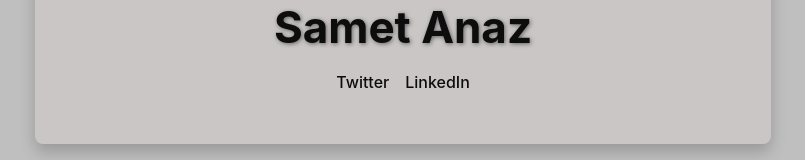
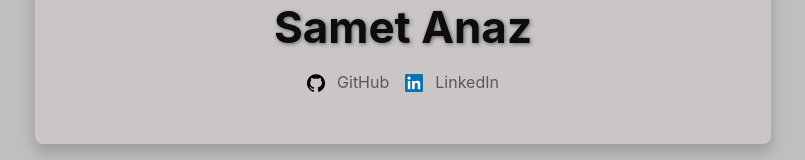
Before and after one commit to SametAnaz/beyond-samet, a Next.js app: page / in a window 1280 px wide. Shown: the part 125-285 px from the top of the page, without its empty margins (237-1042 px from the left). Built offline with nearby package versions, Linux system fonts and the light colour scheme.

Commit message:
logo added

```diff
--- a/pages/index.js
+++ b/pages/index.js
@@ -10,8 +10,36 @@ export default function Home() {
       <section className={styles.hero}>
         <h1>Samet Anaz</h1>
         <div className={styles.socialLinks}>
-          <Link href="/test">Twitter</Link>
-          <Link href="/test">LinkedIn</Link>
+          <a
+            href="https://github.com/SametAnaz"
+            target="_blank"
+            rel="noopener noreferrer"
+            className={styles.socialLink}
+          >
+            <img
+              src="/assets/images/github-mark.png"
+              alt="GitHub"
+              width={16}
+              height={16}
+              className={styles.socialIcon}
+            />
+            GitHub
+          </a>
+          <a
+            href="https://www.linkedin.com/in/samet-anaz-995349291/"
+            target="_blank"
+            rel="noopener noreferrer"
+            className={styles.socialLink}
+          >
+            <img
+              src="/assets/images/linkedin-logo.png"
+              alt="LinkedIn"
+              width={16}
+              height={16}
+              className={styles.socialIcon}
+            />
+            LinkedIn
+          </a>
         </div>
       </section>
 
@@ -34,8 +62,8 @@ export default function Home() {
             Merhaba! Ben Samet, şu anda üniversite 3. sınıf Bilgisayar Mühendisliği öğrencisiyim.
             Bu yazıda sizlerle hem kendimi nasıl geliştirdiğimi hem de bu süreçte edindiğim bazı
             deneyimleri paylaşmak istiyorum. Belki benim yolculuğum, bu alanda ilerlemek isteyen
-            başkalarına da ilham olur.
-            <Link href="/blog/blog-yazi-1"> Devamını Oku</Link>
+            başkalarına da ilham olur.{" "}
+            <Link href="/blog/blog-yazi-1">Devamını Oku</Link>
           </p>
         </article>
 
@@ -50,37 +78,39 @@ export default function Home() {
             Yazar: Samet Anaz &amp; Mustafa Güneyli
           </p>
           <time dateTime="2022-02-10" className={styles.postDate}>
-          10 Şubat 2022
+            10 Şubat 2022
           </time>
           <p className={styles.postExcerpt}>
             Geri dönüşüm kutularının kullanımını sensör, NFC ve mobil uygulama ile
-            daha etkin hâle getiren bir proje.
-            <Link href="/blog/akilli-geri-donusum-projesi"> Devamını Oku</Link>
+            daha etkin hâle getiren bir proje.{" "}
+            <Link href="/blog/akilli-geri-donusum-projesi">Devamını Oku</Link>
           </p>
         </article>
-{/* 3. Yazı */}
-<article className={styles.postPreview}>
+
+        {/* 3. Yazı */}
+        <article className={styles.postPreview}>
           <h3>
-            <Link href="/blog/inekwiz">
-            Akıllı Tarımın Yeni Yüzü: İnekWiz ile Çiftlikler Dijitalleşiyor
+            <Link href="/blog/inekwiz-ile-ciftlikler-dijitallesiyor">
+              Akıllı Tarımın Yeni Yüzü: İnekWiz ile Çiftlikler Dijitalleşiyor
             </Link>
           </h3>
           <p className={styles.postAuthor}>
             Yazar: Samet Anaz &amp; Ali Emre
           </p>
-          <time dateTime="2022-02-10" className={styles.postDate}>
-          15 Ekim
+          <time dateTime="2025-04-26" className={styles.postDate}>
+            15 Ekim 2025
           </time>
           <p className={styles.postExcerpt}>
             İnekWiz, çiftliklerdeki ineklerin sağlık ve verimliliğini artırmak için
             tasarlanmış bir IoT projesidir. Proje, ineklerin sağlık durumunu izlemek
             ve verimliliklerini artırmak amacıyla çeşitli sensörler ve bir mobil uygulama
             kullanmaktadır. Bu sayede çiftlik sahipleri, ineklerinin sağlık durumunu
-            anlık olarak takip edebilir ve gerektiğinde müdahale edebilirler.
-            <Link href="/blog/akilli-geri-donusum-projesi"> Devamını Oku</Link>
+            anlık olarak takip edebilir ve gerektiğinde müdahale edebilirler.{" "}
+            <Link href="/blog/inekwiz-ile-ciftlikler-dijitallesiyor">
+              Devamını Oku
+            </Link>
           </p>
         </article>
-
       </section>
     </main>
   );
--- a/styles/Home.module.css
+++ b/styles/Home.module.css
@@ -22,16 +22,27 @@
   text-shadow: 1px 1px 4px rgba(0, 0, 0, 0.5);
 }
 
-.socialLinks a {
-  margin: 0 0.5rem;
-  color: #0D0D0D;
-  font-weight: 500;
-  text-decoration: none;
-  transition: color 0.2s;
+.socialLinks {
+  display: flex;
+  justify-content: center;
+  gap: 1rem;
 }
-
+.socialLink {
+  display: inline-flex;
+  align-items: center;    /* İkona ve yazıya yatay ortalama */
+  gap: 0.25rem;           /* İkon ile metin arası boşluk */
+}
+.socialIcon {
+  display: inline-block;  /* Satır içi konum */
+  width: 18px;
+  height: 18px;
+}
 .socialLinks a:hover {
   color: #526126; /* Dark-Pond-4 */
+}
+.socialIcon {
+  margin-right: 0.5rem;
+  display: block;
 }
 
 .blogIntro {
```
Also changed, not shown: public/assets/images/github-mark.png (added), public/assets/images/linkedin-logo.png (added).
